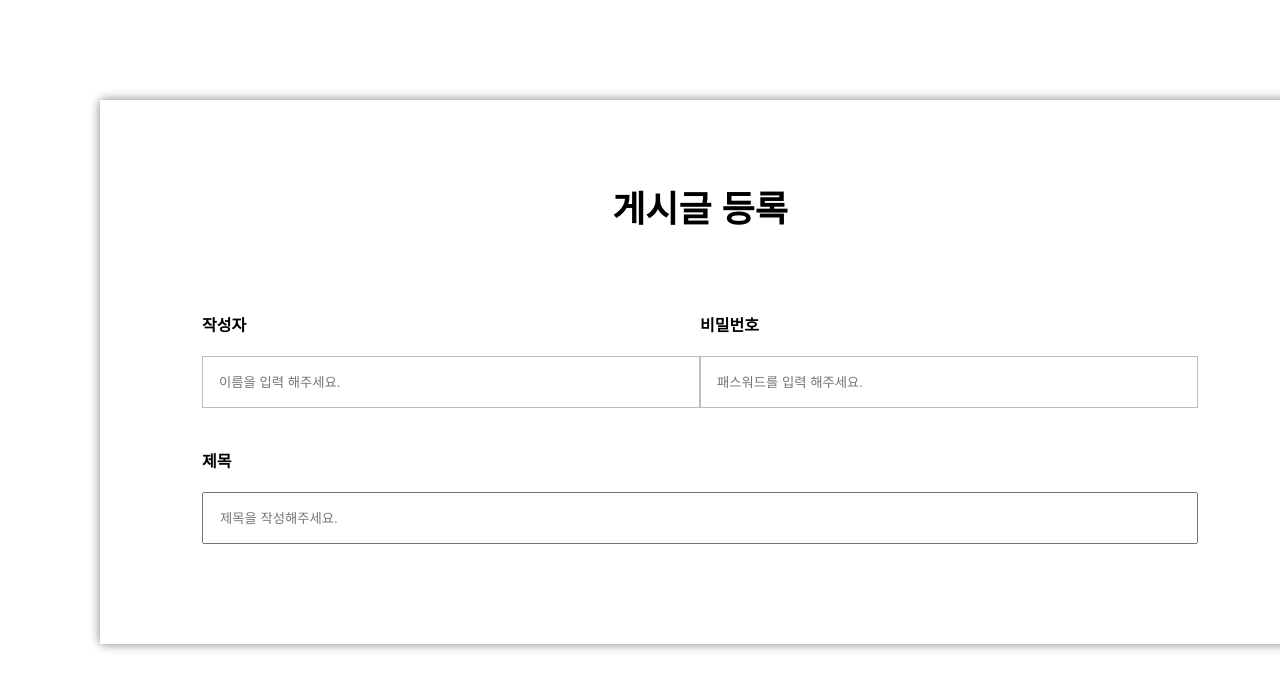
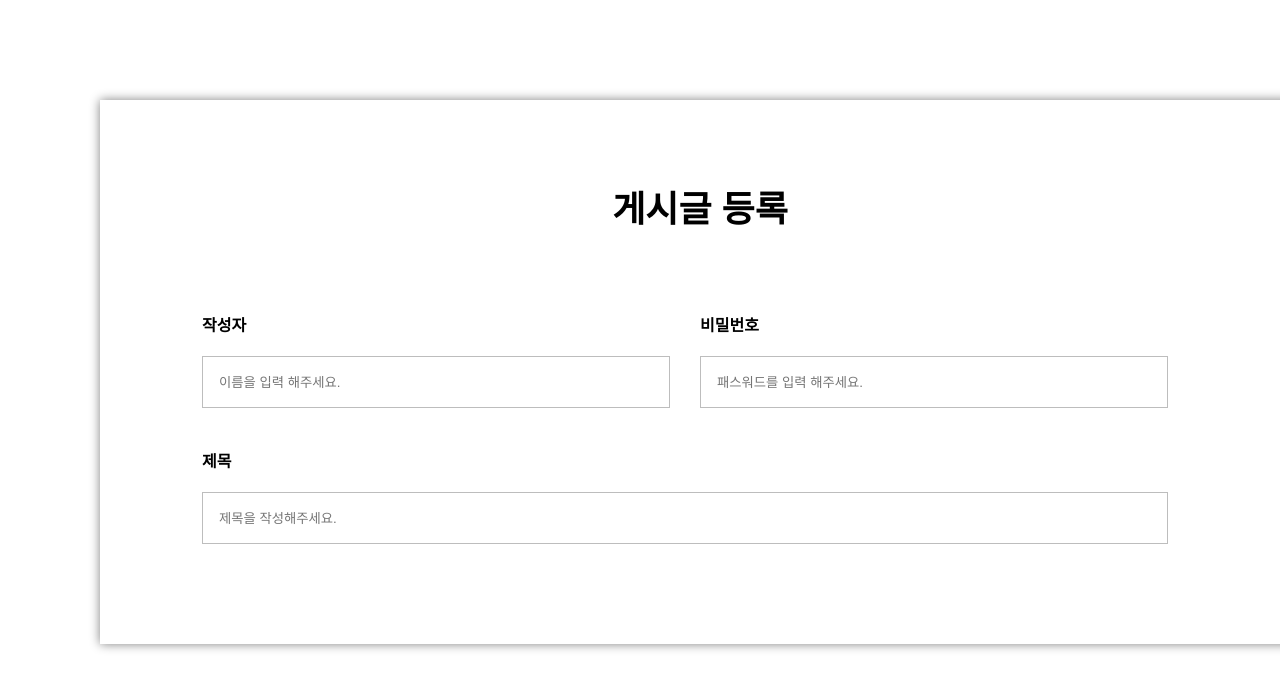
Before and after one commit to DevLJW/Board, a Next.js app in the folder freeboard/: page /boards in a window 1280 px wide. Shown: the top 690 px of the page. Built offline with nearby package versions, Linux system fonts and the light colour scheme.

Commit message:
width update

```diff
--- a/freeboard/styles/BoardWrite.js
+++ b/freeboard/styles/BoardWrite.js
@@ -42,14 +42,15 @@ export const Label = styled.div`
 `;
 
 export const Writer = styled.input`
-  width: calc(100%);
+  width: calc(100% - 30px);
   height: 52px;
   padding-left: 16px;
   border: 1px solid #bdbdbd;
 `;
 
 export const Subject = styled.input`
-  width: calc(100%); //996px;
+  width: calc(100% - 30px); //996px;
   height: 52px;
   padding-left: 16px;
+  border: 1px solid #bdbdbd;
 `;
```
